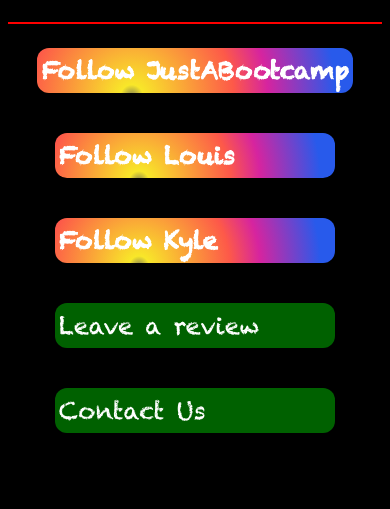
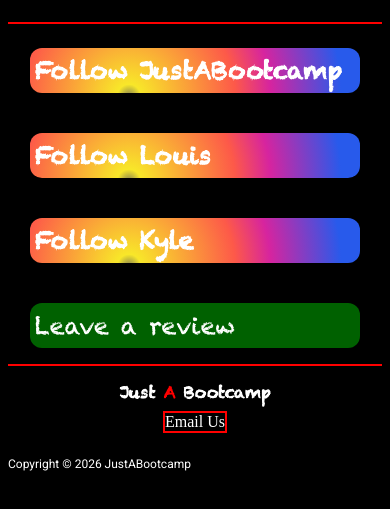
Before and after one commit to index-daddy372466/justabootcamp, a website: page public/index.html in a window 390 px wide. Shown: the part 333-842 px from the top of the page. Drawn offline with Linux system fonts and the light colour scheme.

Commit message:
chore: update frontend

```diff
--- a/public/index.html
+++ b/public/index.html
@@ -31,9 +31,9 @@
             <a draggable="false" href="/review" target="_blank" class="details-btn">
                 <p class="details-btn-para header-font">Leave a review</p>
             </a>
-            <a draggable="false" href="#contact" class="details-btn">
+            <!-- <a draggable="false" href="#contact" class="details-btn">
                 <p class="details-btn-para header-font">Contact Us</p>
-            </a>
+            </a> -->
         </div>
 
         <!-- media -->
--- a/public/styles.css
+++ b/public/styles.css
@@ -212,6 +212,10 @@ footer{
 
 
 @media screen and (max-width:420px) and (max-height: 950px) {
+    .details-btn {
+    min-width:88%;
+}
+
     main {
         flex-direction:column-reverse;
         gap:1.5rem;
@@ -223,6 +227,8 @@ footer{
         border-right:unset;
 
         justify-content: start;
+
+        height:100%;
     }
 
     #logo-title {
@@ -235,10 +241,13 @@ footer{
 
     padding-left:2rem;
 }
+
 }
 
 @media screen and (max-height:420px) and (max-width: 950px) {
-
+    .details-btn {
+    min-width:88%;
+}
     #details-container{
         padding-top:3.5rem;
 
```
